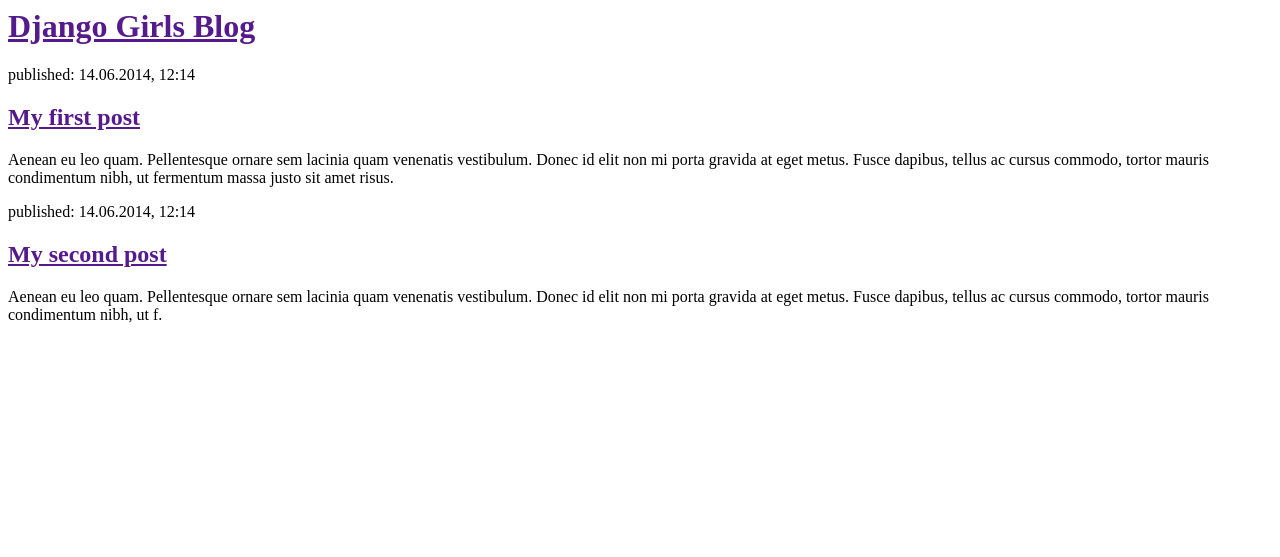
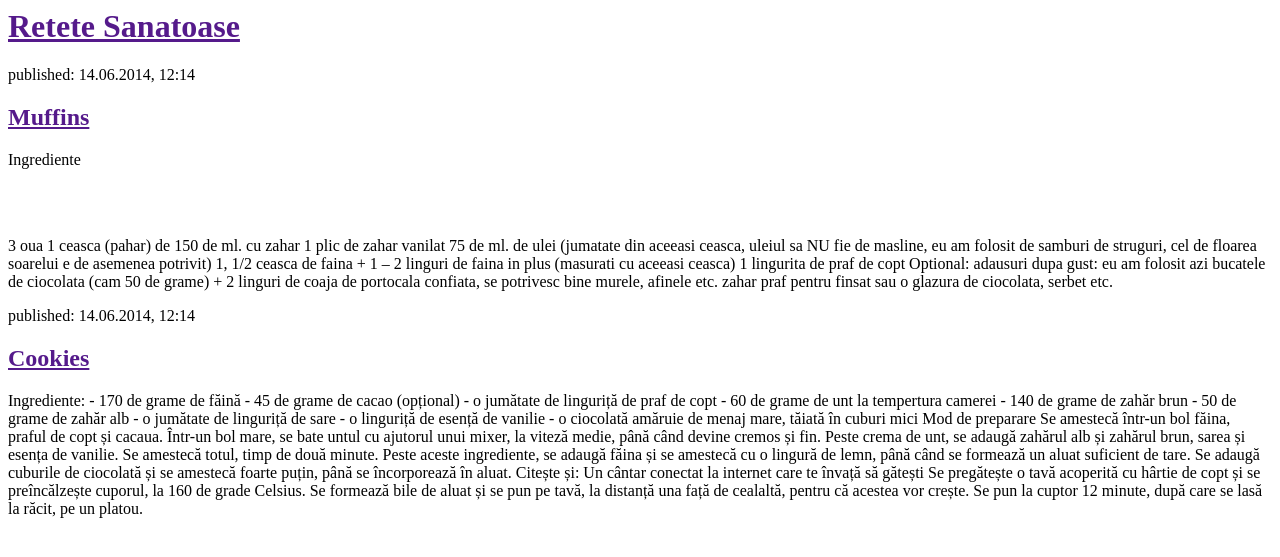
Before and after one commit to balintkatt/retetesanatoase, a Django app: page / in a window 1280 px wide. Shown: the top 557 px of the page. Run offline with Django 3.2, Linux system fonts and the light colour scheme.

Commit message:
Changed HTML for the site.

```diff
--- a/blog/templates/blog/post_list.html
+++ b/blog/templates/blog/post_list.html
@@ -4,19 +4,60 @@
     </head>
     <body>
         <div>
-            <h1><a href="">Django Girls Blog</a></h1>
+            <h1><a href="">Retete Sanatoase</a></h1>
         </div>
 
         <div>
             <p>published: 14.06.2014, 12:14</p>
-            <h2><a href="">My first post</a></h2>
-            <p>Aenean eu leo quam. Pellentesque ornare sem lacinia quam venenatis vestibulum. Donec id elit non mi porta gravida at eget metus. Fusce dapibus, tellus ac cursus commodo, tortor mauris condimentum nibh, ut fermentum massa justo sit amet risus.</p>
+            <h2><a href="">Muffins</a></h2>
+            <p>Ingrediente</p><br></br>
+<p> 3 oua
+1 ceasca (pahar) de 150 de ml. cu zahar
+1 plic de zahar vanilat
+75 de ml. de ulei (jumatate din aceeasi ceasca, uleiul sa NU fie de masline, eu am folosit de samburi de struguri, cel de floarea soarelui e de asemenea potrivit)
+1, 1/2 ceasca de faina + 1 – 2 linguri de faina in plus (masurati cu aceeasi ceasca)
+1 lingurita de praf de copt
+Optional:
+
+adausuri dupa gust: eu am folosit azi bucatele de ciocolata (cam 50 de grame) + 2 linguri de coaja de portocala confiata, se potrivesc bine murele, afinele etc.
+zahar praf pentru finsat sau o glazura de ciocolata, serbet etc.</p>
         </div>
 
         <div>
             <p>published: 14.06.2014, 12:14</p>
-            <h2><a href="">My second post</a></h2>
-            <p>Aenean eu leo quam. Pellentesque ornare sem lacinia quam venenatis vestibulum. Donec id elit non mi porta gravida at eget metus. Fusce dapibus, tellus ac cursus commodo, tortor mauris condimentum nibh, ut f.</p>
+            <h2><a href="">Cookies</a></h2>
+            <p>Ingrediente:
+              - 170 de grame de făină
+- 45 de grame de cacao (opțional)
+- o jumătate de linguriță de praf de copt
+- 60 de grame de unt la tempertura camerei
+- 140 de grame de zahăr brun
+- 50 de grame de zahăr alb
+- o jumătate de linguriță de sare
+- o linguriță de esență de vanilie
+- o ciocolată amăruie de menaj mare, tăiată în cuburi mici
+
+Mod de preparare
+
+Se amestecă într-un bol făina, praful de copt și cacaua.
+
+Într-un bol mare, se bate untul cu ajutorul unui mixer, la viteză medie, până când devine cremos și fin. Peste crema de unt, se adaugă zahărul alb și zahărul brun, sarea și esența de vanilie. Se amestecă totul, timp de două minute.
+
+Peste aceste ingrediente, se adaugă făina și se amestecă cu o lingură de lemn, până când se formează un aluat suficient de tare.
+
+Se adaugă cuburile de ciocolată și se amestecă foarte puțin, până se încorporează în aluat.
+
+Citește și: Un cântar conectat la internet care te învață să gătești
+
+Se pregătește o tavă acoperită cu hârtie de copt și se preîncălzește cuporul, la 160 de grade Celsius.
+
+Se formează bile de aluat și se pun pe tavă, la distanță una față de cealaltă, pentru că acestea vor crește.
+
+Se pun la cuptor 12 minute, după care se lasă la răcit, pe un platou.
+
+
+
+</p>
         </div>
     </body>
 </html>
```
